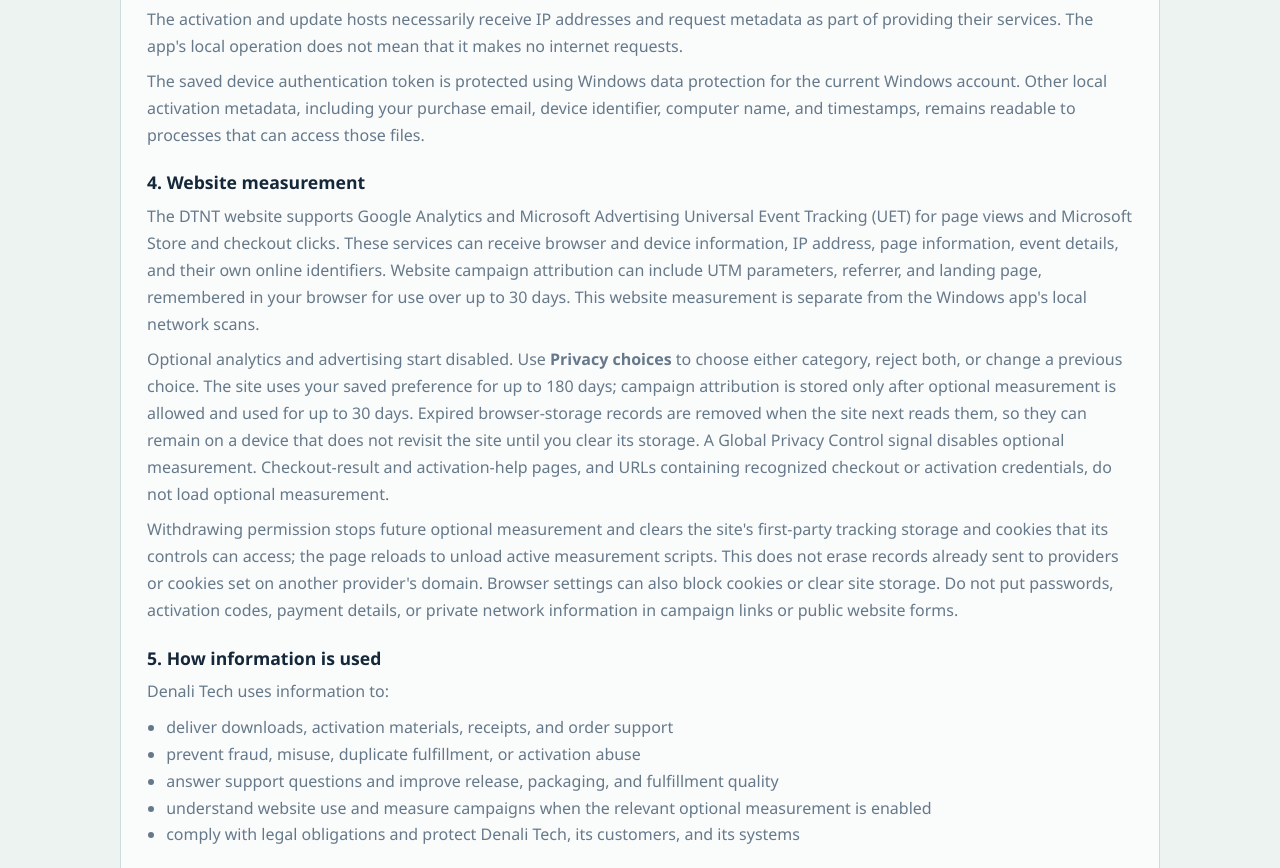
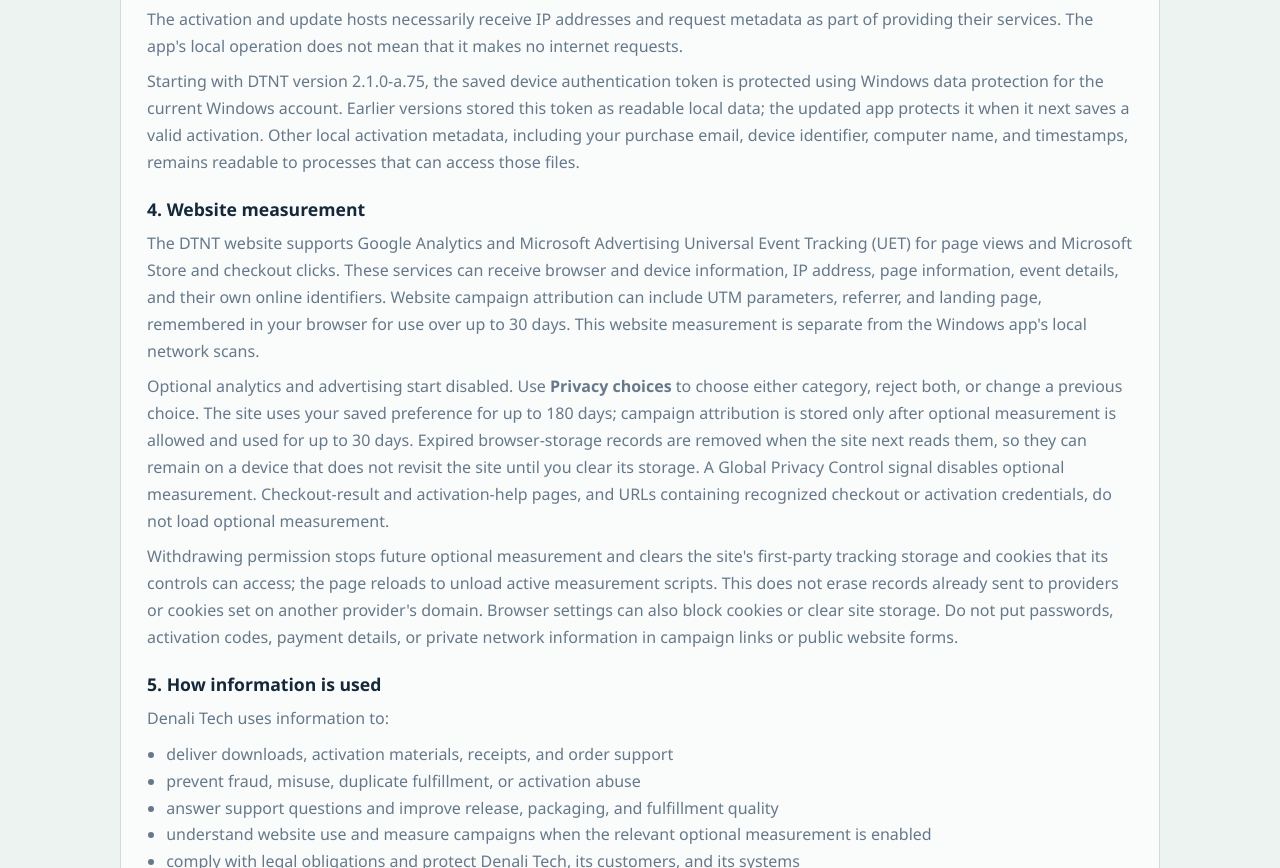
Before and after one commit to AshBoraki/dt-nt-website, a plain HTML site: page legal/index.html in a window 1280 px wide. Shown: the part 5466-6334 px from the top of the page. Drawn offline with Linux system fonts and the light colour scheme.

Commit message:
Clarify activation token protection starts with DTNT 2.1.0-a.75

```diff
--- a/legal/index.html
+++ b/legal/index.html
@@ -558,7 +558,7 @@
                         <li><strong>Other tools and links:</strong> ping, traceroute, DNS, port checks, and web links contact their selected targets, your DNS provider, or the site opened in your browser. The receiving services process these requests under their own policies.</li>
                     </ul>
                     <p>The activation and update hosts necessarily receive IP addresses and request metadata as part of providing their services. The app&#39;s local operation does not mean that it makes no internet requests.</p>
-                    <p>The saved device authentication token is protected using Windows data protection for the current Windows account. Other local activation metadata, including your purchase email, device identifier, computer name, and timestamps, remains readable to processes that can access those files.</p>
+                    <p>Starting with DTNT version 2.1.0-a.75, the saved device authentication token is protected using Windows data protection for the current Windows account. Earlier versions stored this token as readable local data; the updated app protects it when it next saves a valid activation. Other local activation metadata, including your purchase email, device identifier, computer name, and timestamps, remains readable to processes that can access those files.</p>
                     <h3>4. Website measurement</h3>
                     <p>The DTNT website supports Google Analytics and Microsoft Advertising Universal Event Tracking (UET) for page views and Microsoft Store and checkout clicks. These services can receive browser and device information, IP address, page information, event details, and their own online identifiers. Website campaign attribution can include UTM parameters, referrer, and landing page, remembered in your browser for use over up to 30 days. This website measurement is separate from the Windows app&#39;s local network scans.</p>
                     <p>Optional analytics and advertising start disabled. Use <strong>Privacy choices</strong> to choose either category, reject both, or change a previous choice. The site uses your saved preference for up to 180 days; campaign attribution is stored only after optional measurement is allowed and used for up to 30 days. Expired browser-storage records are removed when the site next reads them, so they can remain on a device that does not revisit the site until you clear its storage. A Global Privacy Control signal disables optional measurement. Checkout-result and activation-help pages, and URLs containing recognized checkout or activation credentials, do not load optional measurement.</p>
```
